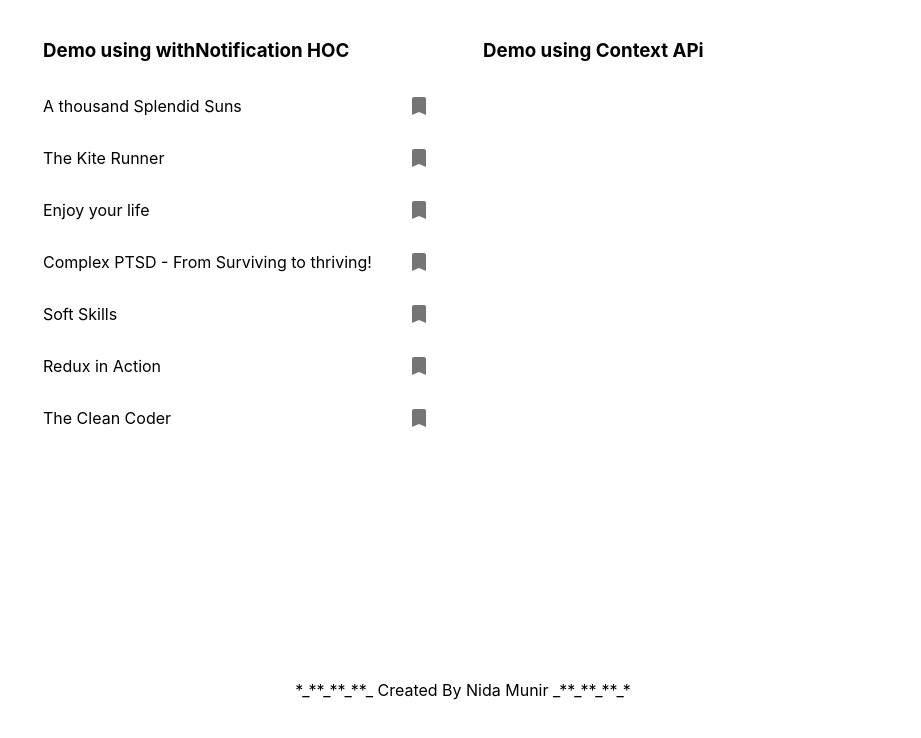
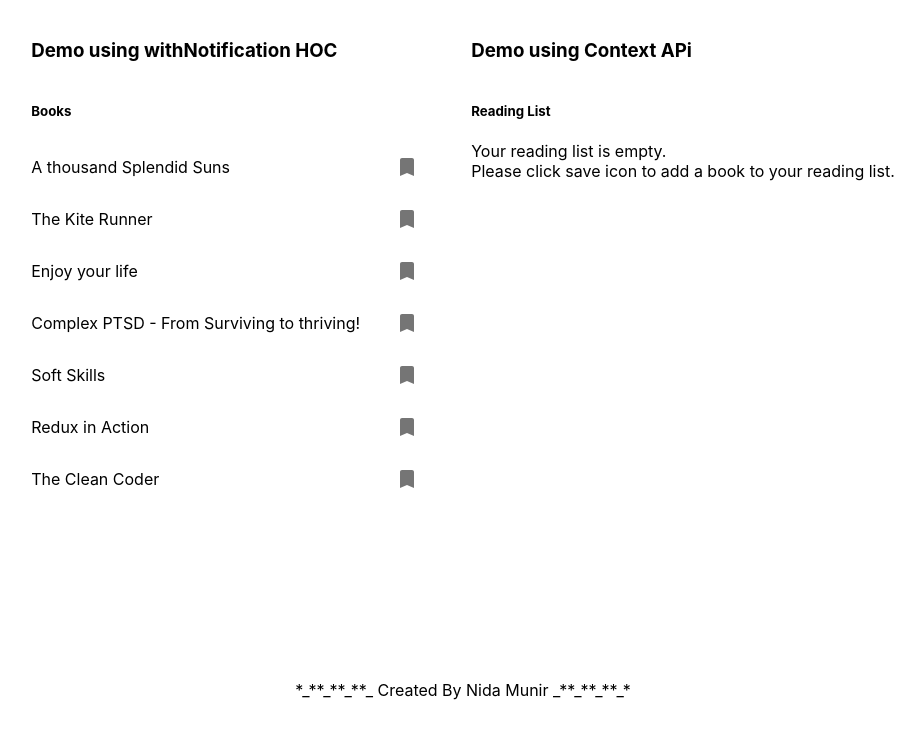
Before and after one commit to nidamunir/notifications, a React (Create React App) app: page / in a window 1280 px wide. Shown: the top 738 px of the page, without its empty margins (177-1098 px from the left). Built offline with nearby package versions, Linux system fonts and the light colour scheme.

Commit message:
Add headings

```diff
--- a/src/examples/Books/Books.jsx
+++ b/src/examples/Books/Books.jsx
@@ -41,6 +41,7 @@ const Books = () => {
       {/* Books */}
       <div className="list">
         <h3>Demo using withNotification HOC</h3>
+        <h5>Books </h5>
         {books.map((name) => (
           <Book name={name} onAddToReadingList={handleAdd} />
         ))}
@@ -49,9 +50,19 @@ const Books = () => {
       {/* Reading List */}
       <div className="list">
         <h3>Demo using Context APi</h3>
-        {readingList.map((name) => (
-          <ReadingList name={name} onRemove={handleRemove} />
-        ))}
+        <h5>Reading List</h5>
+        {readingList.length ? (
+          readingList.map((name) => (
+            <ReadingList name={name} onRemove={handleRemove} />
+          ))
+        ) : (
+          <>
+            <span>Your reading list is empty.</span>
+            <span>
+              Please click save icon to add a book to your reading list.
+            </span>
+          </>
+        )}
       </div>
     </div>
   );
```
